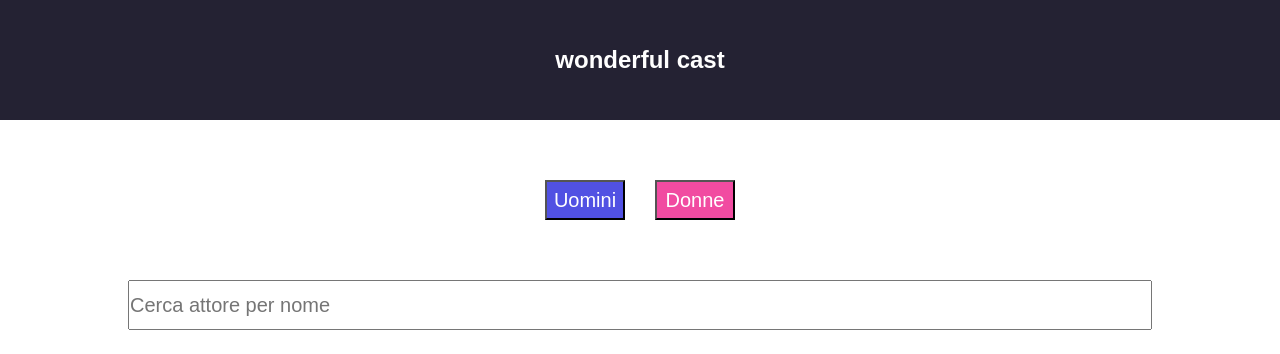
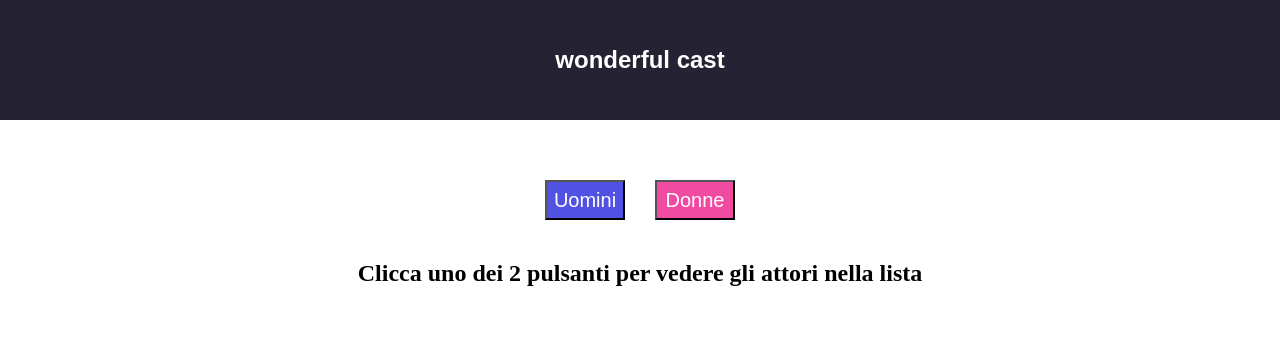
Before and after one commit to NotAlex575/react-api, a React (Vite) app: page / in a window 1280 px wide. Shown: the top 354 px of the page. Built offline with nearby package versions, Linux system fonts and the light colour scheme.

Commit message:
aggiornato con contenuto extra: se non esiste nessun genere selezionato, compare un titolo contenente "clicca uno dei 2 pulsanti per vedere gli attori nella lista", altrimenti mostra la lista selezionata attraverso il bottone cliccato

```diff
--- a/src/assets/Main.jsx
+++ b/src/assets/Main.jsx
@@ -44,6 +44,13 @@ const Main = () => {
                     <button className="button-maschi" onClick={() => setGenere("uomini")}>Uomini</button>
                     <button className="button-donne" onClick={() => setGenere("donne")}>Donne</button>
                 </div>
+
+                {!genere?(
+                    <div className="row">
+                        <h2>Clicca uno dei 2 pulsanti per vedere gli attori nella lista</h2>
+                    </div>
+                ) : (
+                <>
                     <input
                         type="text"
                         placeholder="Cerca attore per nome"
@@ -58,6 +65,8 @@ const Main = () => {
                             return <CardPersonaggio key={personaggio.id} personaggio={personaggio}></CardPersonaggio>
                         })}
                     </div>
+                </>
+                )}
             </div>
             <br /><br />
         </main>
```
Lines whose indentation alone changed are shown as unchanged.
